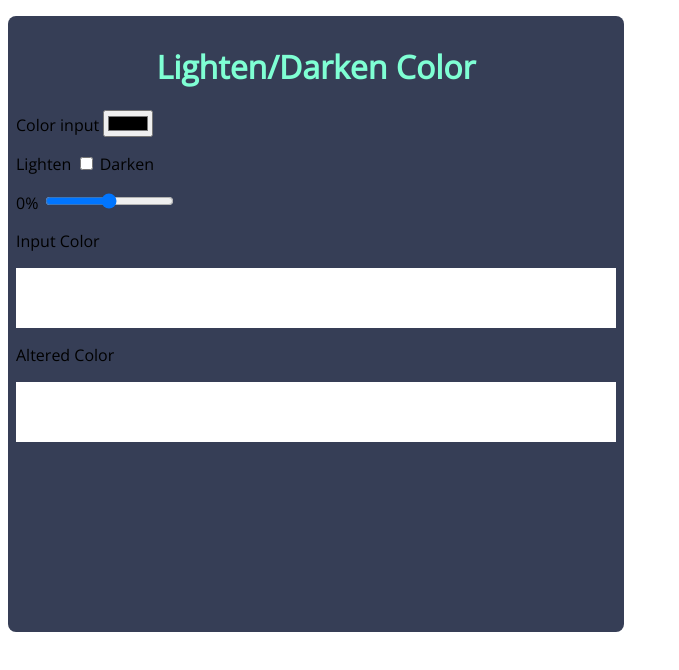
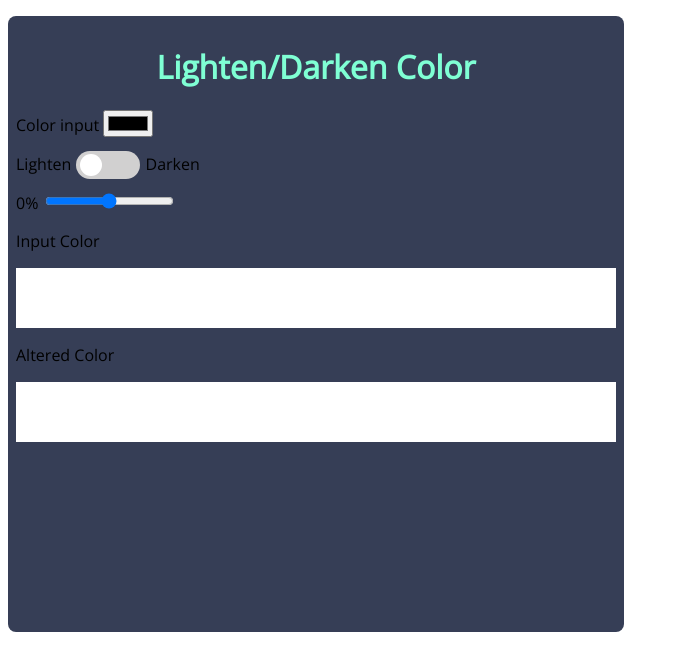
Before and after one commit to Claim-Academy-JS/lab-jqq-vbazhutin, a website: page index.html in a window 1280 px wide. Shown: the whole page, without its empty margins (0-679 px from the left). Drawn offline with nearby package versions, Linux system fonts and the light colour scheme.

Commit message:
Add button and css animation

```diff
--- a/style.css
+++ b/style.css
@@ -2,7 +2,7 @@
   --input-color: white;
   --output-color: white;
   --switch-color-on: #34A7C1;
-  --switch-color-off: #EEEEEE;
+  --switch-color-off: #d1d0d0;
 }
 
 body {
@@ -37,3 +37,46 @@ h1 {
   height: 60px;
   width: 100%;
 }
+
+
+/* Switch Input! */
+.switch-input {
+  display: none;
+}
+
+.switchToggle::before {
+  background-color: var(--switch-color-off);
+  border-radius: 32px;
+  content: "";
+  height: 28px;
+  left: 0;
+  position: absolute;
+  top: 2px;
+  width: 64px;
+}
+
+.switch-input:checked + .switchToggle::before {
+  background-color: var(--switch-color-on);
+}
+
+.switchToggle {
+  padding-left: 70px;
+  padding-top: 4px;
+  position: relative;
+}
+
+.switch-input:checked + .switchToggle::after {
+  transform: translateX(34px);
+}
+
+.switchToggle::after {
+  background-color: var(--input-color);
+  border-radius: 50%;
+  content: "";
+  height: 22px;
+  left: 4px;
+  position: absolute;
+  top: 5px;
+  transition: all 0.3s;
+  width: 22px;
+}
```
